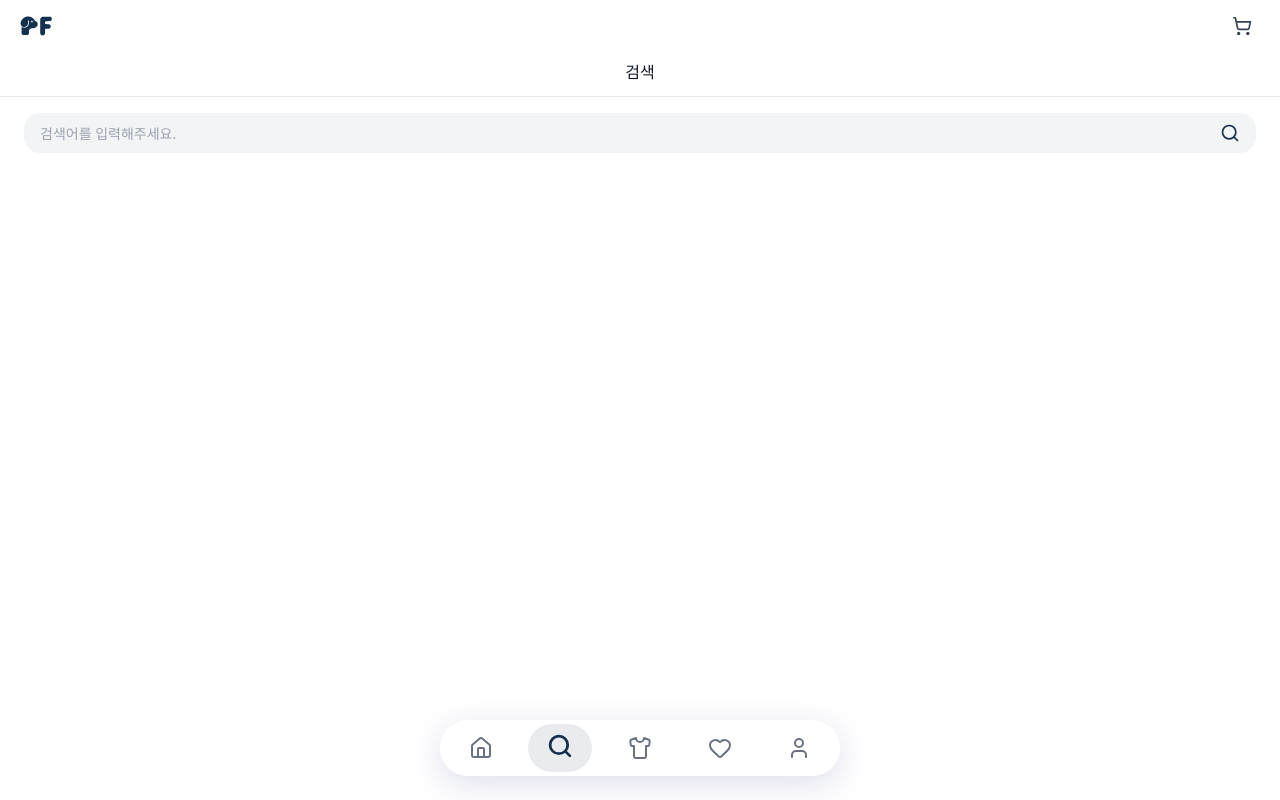
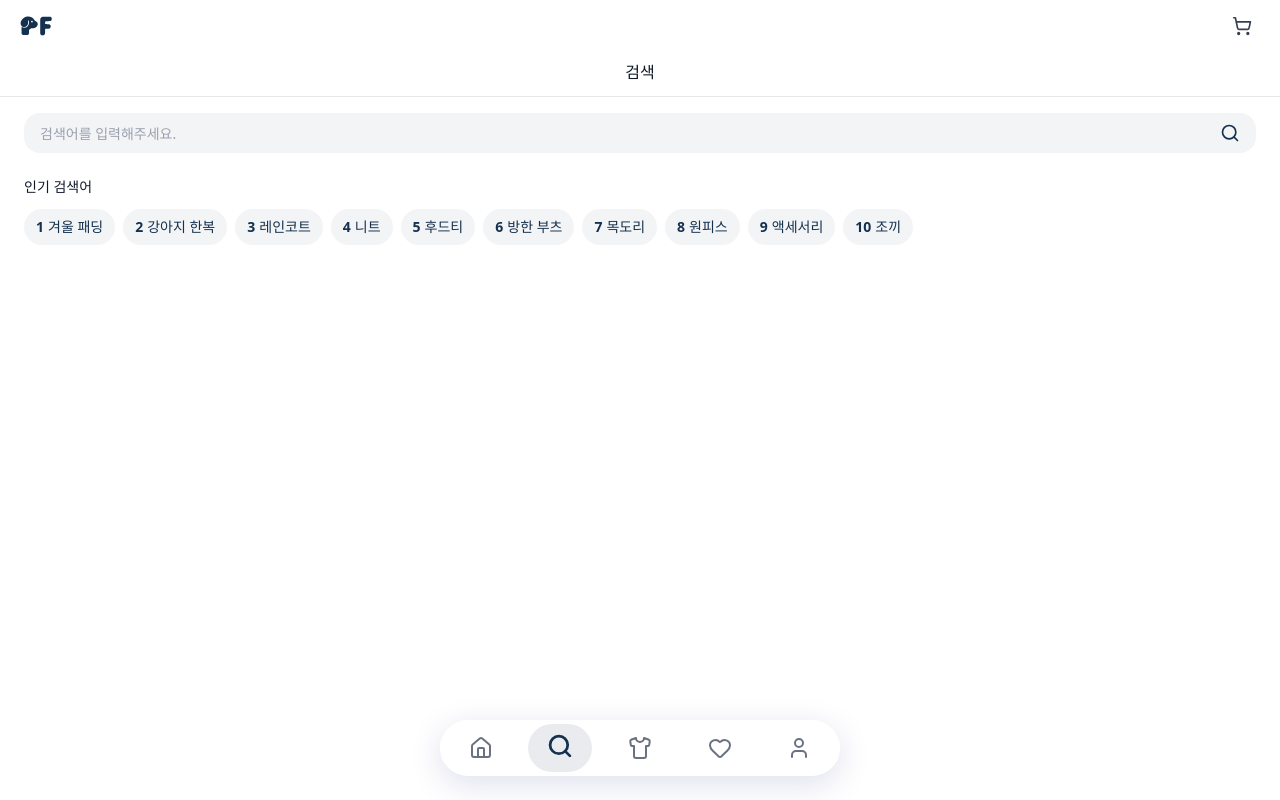
Before and after one commit to P-Project8/PetFit-Front, a React (Vite) app: page /search in a window 1280 px wide. Built offline with nearby package versions, Linux system fonts and the light colour scheme.

Commit message:
feat: 최근 검색어 구현

```diff
--- /dev/null
+++ b/src/data/mockPopularSearches.ts
@@ -0,0 +1,17 @@
+// 인기 검색어 목 데이터
+export const popularSearches = [
+  '겨울 패딩',
+  '강아지 한복',
+  '레인코트',
+  '니트',
+  '후드티',
+  '방한 부츠',
+  '목도리',
+  '원피스',
+  '액세서리',
+  '조끼',
+];
+
+export function getPopularSearches(): string[] {
+  return popularSearches;
+}
--- a/src/pages/SearchPage.tsx
+++ b/src/pages/SearchPage.tsx
@@ -1,7 +1,7 @@
-import { useState, useMemo } from 'react';
+import { useState, useMemo, useEffect } from 'react';
 import { useNavigate } from 'react-router';
 import PageHeader from '@/components/layout/PageHeader';
-import { Search } from 'lucide-react';
+import { Search, X } from 'lucide-react';
 import { useProductStore } from '../store/productStore';
 import { useDebounce } from '../hooks/useDebounce';
 import ProductGrid from '../components/product/ProductGrid';
@@ -9,12 +9,56 @@ import ProductListHeader from '../components/product/ProductListHeader';
 import { useProductSort } from '../hooks/useProductSort';
 import { usePagination } from '../hooks/usePagination';
 import Pagination from '../components/common/Pagination';
+import {
+  getRecentSearches,
+  addRecentSearch,
+  removeRecentSearch,
+  clearRecentSearches,
+} from '../utils/recentSearches';
+import { getPopularSearches } from '../data/mockPopularSearches';
 
 export default function SearchPage() {
   const navigate = useNavigate();
   const products = useProductStore((state) => state.products);
   const [searchTerm, setSearchTerm] = useState('');
   const debouncedSearchTerm = useDebounce(searchTerm, 300);
+  const [recentSearches, setRecentSearches] = useState<string[]>([]);
+  const popularSearches = getPopularSearches();
+
+  // 최근 검색어 로드
+  useEffect(() => {
+    setRecentSearches(getRecentSearches());
+  }, []);
+
+  // 검색어 클릭 핸들러
+  function handleSearchClick(term: string) {
+    setSearchTerm(term);
+    addRecentSearch(term);
+    setRecentSearches(getRecentSearches());
+  }
+
+  // 최근 검색어 삭제
+  function handleRemoveRecent(term: string) {
+    removeRecentSearch(term);
+    setRecentSearches(getRecentSearches());
+  }
+
+  // 전체 삭제
+  function handleClearAll() {
+    clearRecentSearches();
+    setRecentSearches([]);
+  }
+
+  // Enter 키 눌렀을 때 검색 실행 & 최근 검색어에 추가
+  function handleKeyDown(e: React.KeyboardEvent<HTMLInputElement>) {
+    if (e.nativeEvent.isComposing) return;
+
+    if (e.key === 'Enter' && searchTerm.trim()) {
+      addRecentSearch(searchTerm.trim()); // 최근 검색어 추가
+      setRecentSearches(getRecentSearches());
+      e.currentTarget.blur();
+    }
+  }
 
   // Filter products based on search term
   const filteredProducts = useMemo(() => {
@@ -53,12 +97,78 @@ export default function SearchPage() {
           type="text"
           value={searchTerm}
           onChange={(e) => setSearchTerm(e.target.value)}
+          onKeyDown={handleKeyDown}
           className="bg-gray-100 w-full h-10 rounded-2xl placeholder-gray-400 placeholder:text-sm text-black text-base px-4 focus:outline-none"
           placeholder="검색어를 입력해주세요."
           style={{ WebkitTextSizeAdjust: '100%', textSizeAdjust: '100%' }}
         />
         <Search className="absolute w-5 h-5 right-10 top-2.5 text-[#14314F]" />
       </div>
+
+      {/* Recent & Popular Searches (shown when no search term) */}
+      {!searchTerm.trim() && (
+        <div className="mt-6 px-6">
+          {/* Recent Searches */}
+          {recentSearches.length > 0 && (
+            <div className="mb-8">
+              <div className="flex items-center justify-between mb-3">
+                <div className="flex items-center gap-2">
+                  <h3 className="text-sm font-semibold text-gray-900">
+                    최근 검색어
+                  </h3>
+                </div>
+                <button
+                  onClick={handleClearAll}
+                  className="text-xs text-gray-400 hover:text-gray-600"
+                >
+                  전체 삭제
+                </button>
+              </div>
+              <div className="flex flex-wrap gap-2">
+                {recentSearches.map((term, index) => (
+                  <button
+                    key={index}
+                    onClick={() => handleSearchClick(term)}
+                    className="group flex items-center gap-2 px-3 py-2 bg-gray-100 hover:bg-gray-200 rounded-full text-sm text-gray-700 transition-colors"
+                  >
+                    <span>{term}</span>
+                    <X
+                      className="w-3 h-3 text-gray-400 hover:text-gray-600"
+                      onClick={(e) => {
+                        e.stopPropagation();
+                        handleRemoveRecent(term);
+                      }}
+                    />
+                  </button>
+                ))}
+              </div>
+            </div>
+          )}
+
+          {/* Popular Searches */}
+          <div>
+            <div className="flex items-center gap-2 mb-3">
+              <h3 className="text-sm font-semibold text-gray-900">
+                인기 검색어
+              </h3>
+            </div>
+            <div className="flex flex-wrap gap-2">
+              {popularSearches.map((term, index) => (
+                <button
+                  key={index}
+                  onClick={() => handleSearchClick(term)}
+                  className="px-3 py-2 bg-[#14314F]/5 hover:bg-[#14314F]/10 rounded-full text-sm text-[#14314F] font-medium transition-colors"
+                >
+                  <span className="text-[#14314F] font-bold mr-1">
+                    {index + 1}
+                  </span>
+                  {term}
+                </button>
+              ))}
+            </div>
+          </div>
+        </div>
+      )}
 
       {/* Search Results */}
       {searchTerm.trim() && (
@@ -85,7 +195,9 @@ export default function SearchPage() {
                 <>
                   <ProductGrid
                     products={paginatedItems}
-                    onProductClick={(product) => navigate(`/product/${product.id}`)}
+                    onProductClick={(product) =>
+                      navigate(`/product/${product.id}`)
+                    }
                   />
                   <Pagination
                     currentPage={currentPage}
--- /dev/null
+++ b/src/utils/recentSearches.ts
@@ -0,0 +1,54 @@
+// 최근 검색어 관리 유틸리티
+
+const RECENT_SEARCHES_KEY = 'recent-searches';
+const MAX_RECENT_SEARCHES = 10;
+
+// 최근 검색어 조회
+export function getRecentSearches(): string[] {
+  try {
+    const stored = localStorage.getItem(RECENT_SEARCHES_KEY);
+    return stored ? JSON.parse(stored) : [];
+  } catch (error) {
+    console.error('Failed to load recent searches:', error);
+    return [];
+  }
+}
+
+// 최근 검색어 추가
+export function addRecentSearch(searchTerm: string): void {
+  if (!searchTerm.trim()) return;
+
+  try {
+    const searches = getRecentSearches();
+
+    // 중복 제거 (이미 있으면 맨 앞으로)
+    const filtered = searches.filter((term) => term !== searchTerm.trim());
+
+    // 맨 앞에 추가
+    const updated = [searchTerm.trim(), ...filtered].slice(0, MAX_RECENT_SEARCHES);
+
+    localStorage.setItem(RECENT_SEARCHES_KEY, JSON.stringify(updated));
+  } catch (error) {
+    console.error('Failed to save recent search:', error);
+  }
+}
+
+// 특정 검색어 삭제
+export function removeRecentSearch(searchTerm: string): void {
+  try {
+    const searches = getRecentSearches();
+    const updated = searches.filter((term) => term !== searchTerm);
+    localStorage.setItem(RECENT_SEARCHES_KEY, JSON.stringify(updated));
+  } catch (error) {
+    console.error('Failed to remove recent search:', error);
+  }
+}
+
+// 전체 검색어 삭제
+export function clearRecentSearches(): void {
+  try {
+    localStorage.removeItem(RECENT_SEARCHES_KEY);
+  } catch (error) {
+    console.error('Failed to clear recent searches:', error);
+  }
+}
```
